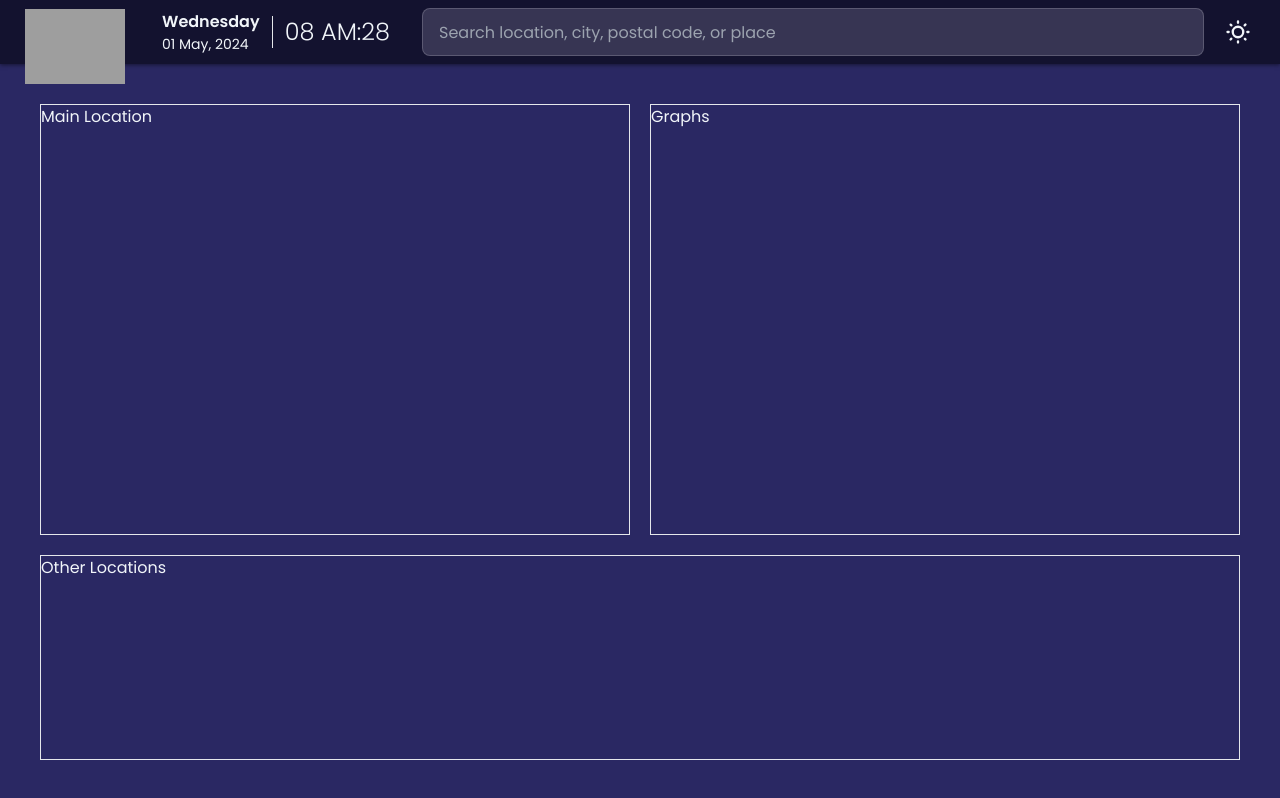
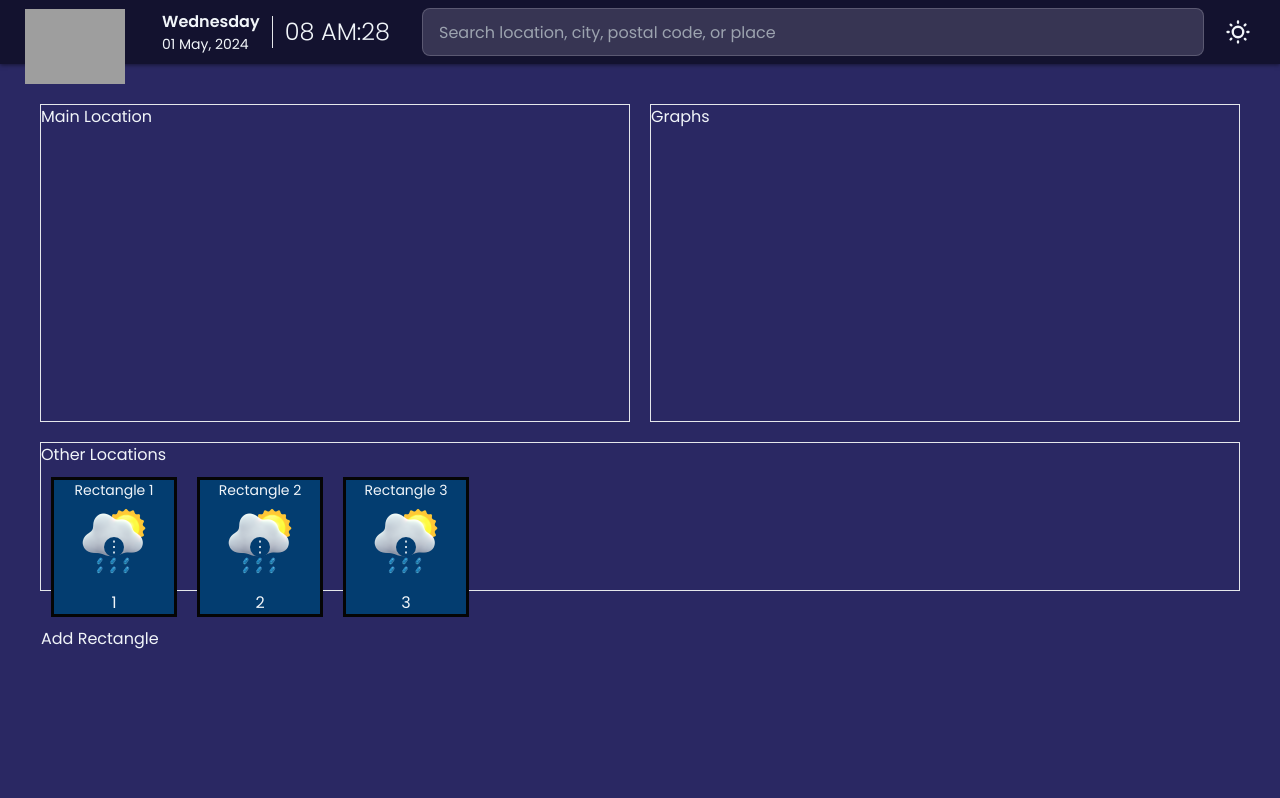
Before and after one commit to FIT3170-Weather/weather-app, a SvelteKit app: page / in a window 1280 px wide. Built offline with nearby package versions, Linux system fonts and the light colour scheme; grey boxes are pictures that could not be loaded.

Commit message:
base code for bottom container

```diff
--- a/src/routes/+layout.svelte
+++ b/src/routes/+layout.svelte
@@ -3,11 +3,11 @@
 	import './styles.css';
 	import Header from "./components/Header.svelte";
 	import SideNav from "./components/SideNav.svelte";
+	import BottomComponents from './components/BottomComponents.svelte';
 </script>
 
 <div class="app">
 	<Header></Header>
-
 	<main>
 		<slot></slot> <!-- page.svelte content goes here-->
 	</main>
--- a/src/routes/+page.svelte
+++ b/src/routes/+page.svelte
@@ -1,4 +1,6 @@
 <script>
+	import BottomComponents from "./components/BottomComponents.svelte";
+
 </script>
 
 <svelte:head>
@@ -9,13 +11,17 @@
 <section>
 	<!-- 3x4 grid used for dashboard -->
 	<!-- 100vh - 64px (header height), so dashboard fills remaining height -->
-	<div class="grid grid-rows-3 grid-cols-4 gap-5 p-10 justify-center h-[calc(100vh-64px)] w-screen">
+	<div class="grid grid-rows-4 grid-cols-4 gap-5 p-10 justify-center h-[calc(100vh-64px)] w-screen">
 		<!-- TODO: Main location here -->
 		<div class="row-span-2 col-span-2 border h-full w-full grow">Main Location</div>
 		<!-- TODO: Graphs here -->
 		<div class="row-span-2 col-span-2 border h-full w-full grow">Graphs</div>
 		<!-- TODO: Other locations here (bottom row of locations) -->
-		<div class="row-span-1 col-span-4 border h-full w-full grow">Other Locations</div>
+		<div class="row-span-1 col-span-4 border h-full w-full grow" >Other Locations
+			<BottomComponents>
+
+			</BottomComponents>
+		</div>
 	</div>
 </section>
 
--- /dev/null
+++ b/src/routes/components/BottomComponents.svelte
@@ -0,0 +1,117 @@
+<script>
+    import rain from '$lib/images/rain.png';
+    import { onMount } from 'svelte';
+    let locations = [
+        { title: 'Rectangle 1', image: rain, number: 1 },
+        { title: 'Rectangle 2', image:  rain, number: 2 },
+        { title: 'Rectangle 3', image: rain, number: 3 },
+    ];
+
+    function addRectangle() {
+        const newRectangle = {
+            title: 'New Rectangle',
+            image: rain,
+            number: locations.length + 1
+        };
+        locations = [...locations, newRectangle];
+    }
+
+    let dropdownVisible = false;
+
+    function toggleDropdown() {
+        dropdownVisible = !dropdownVisible;
+    }
+</script>
+
+<style>
+    .container {
+        display: flex;
+        flex-wrap: nowrap;
+        justify-content: left;
+        width: 100%;
+        overflow-x: auto;
+        overflow-y: hidden;
+    }
+
+    .rectangle {
+        width: 126px;
+        height: 140px;
+        margin: 10px;
+        padding: 10px;
+        border: 3px solid #050505;
+        background-color: rgb(3, 61, 112);
+        display: flex;
+        flex-direction: column;
+        align-items: center;
+        justify-content: center;
+        flex-shrink: 0;
+    }
+
+    .rectangle h3 {
+        margin: 0; /* Remove default margin */
+        font-size: 14px; /* Adjust font size */
+        white-space: nowrap; /* Prevent wrapping */
+    }
+    .rectangle img {
+        width: 80px;
+        height: 80px;
+        margin-bottom: 10px;
+    }
+
+
+    .rectangle toolbar{
+        position: absolute;
+        cursor: pointer;
+    }
+
+    .toolbar {
+        position: relative;
+        display: flex;
+        align-items: center;
+        justify-content: center;
+        width: 20px;
+        height: 20px;
+        border-radius: 50%;
+        background-color: rgb(3, 61, 112);
+        cursor: pointer;
+        transition: background-color 0.2s ease-in-out;
+    }
+
+    .dropdown {
+        position: absolute;
+        top: calc(100% + 5px); /* Modified */
+        right: 5px; /* Modified */
+        background-color: #fff;
+        border: 1px solid #ccc;
+        border-radius: 5px;
+        padding: 5px;
+        box-shadow: 0 2px 4px rgba(0, 0, 0, 0.2);
+        display: none;
+        z-index: 1; /* Added */
+    }
+
+    .dropdown.active {
+        display: block;
+    }
+</style>
+
+<div class="container">
+    {#each locations as location}
+        <div class="rectangle">
+            <h3>{location.title}</h3>
+            <toolbar>
+                <div class="toolbar">⋮
+                    <button on:click={toggleDropdown}></button>
+                </div>
+            </toolbar>
+            <img src={location.image} alt={location.title} />
+            <p>{location.number}</p>
+            <div class="dropdown {dropdownVisible && 'active'}">
+                <p>Option 1</p>
+                <p>Option 2</p>
+                <p>Option 3</p>
+            </div>
+        </div>
+    {/each}
+</div>
+<button on:click={addRectangle}>Add Rectangle</button>
```
Also changed, not shown: src/lib/images/rain.png (added).
